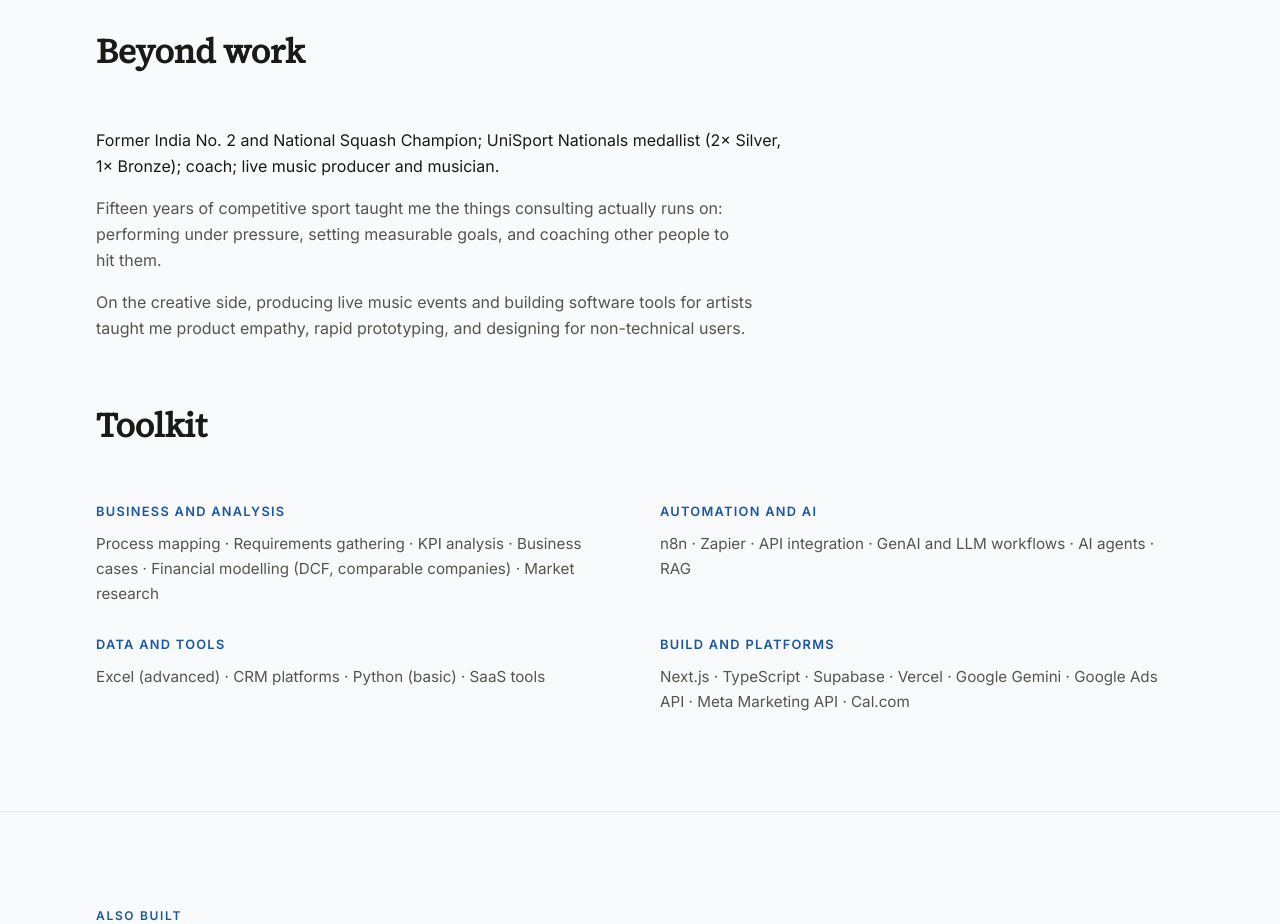
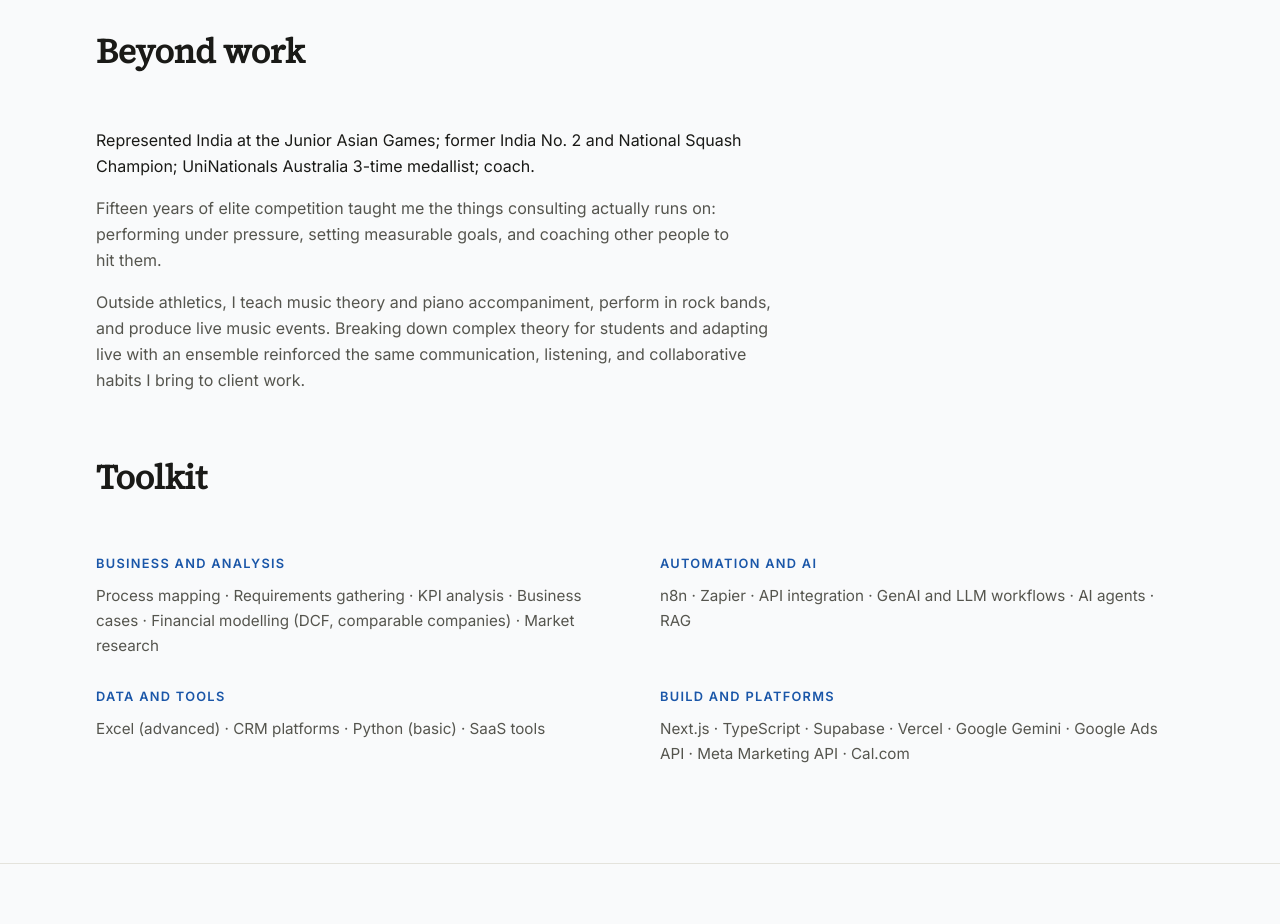
Before and after one commit to koolsharmafamily/kool-website, a React (Vite) app: page / in a window 1280 px wide. Shown: the part 4780-5704 px from the top of the page. Built offline with nearby package versions, Linux system fonts and the light colour scheme.

Commit message:
feat: add Junior Asian Games, UniNationals 3-time medalist, music theory teaching and band performance

```diff
--- a/src/data/content.ts
+++ b/src/data/content.ts
@@ -175,11 +175,11 @@ export const education = {
 };
 
 export const beyondWork = {
-  body: "Former India No. 2 and National Squash Champion; UniSport Nationals medallist (2× Silver, 1× Bronze); coach; live music producer and musician.",
+  body: "Represented India at the Junior Asian Games; former India No. 2 and National Squash Champion; UniNationals Australia 3-time medallist; coach.",
   lesson:
-    "Fifteen years of competitive sport taught me the things consulting actually runs on: performing under pressure, setting measurable goals, and coaching other people to hit them.",
+    "Fifteen years of elite competition taught me the things consulting actually runs on: performing under pressure, setting measurable goals, and coaching other people to hit them.",
   extra:
-    "On the creative side, producing live music events and building software tools for artists taught me product empathy, rapid prototyping, and designing for non-technical users.",
+    "Outside athletics, I teach music theory and piano accompaniment, perform in rock bands, and produce live music events. Breaking down complex theory for students and adapting live with an ensemble reinforced the same communication, listening, and collaborative habits I bring to client work.",
 };
 
 export const toolkit = [
```
